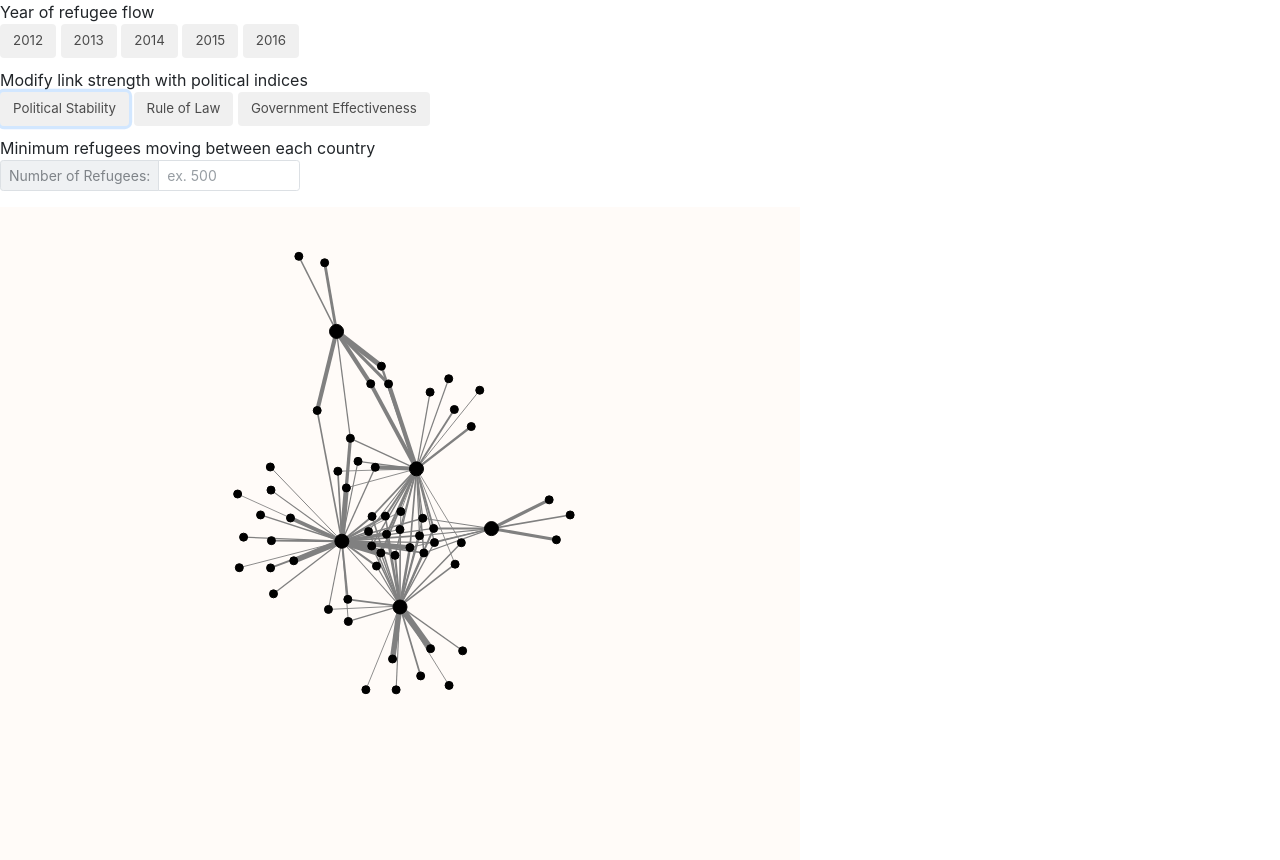
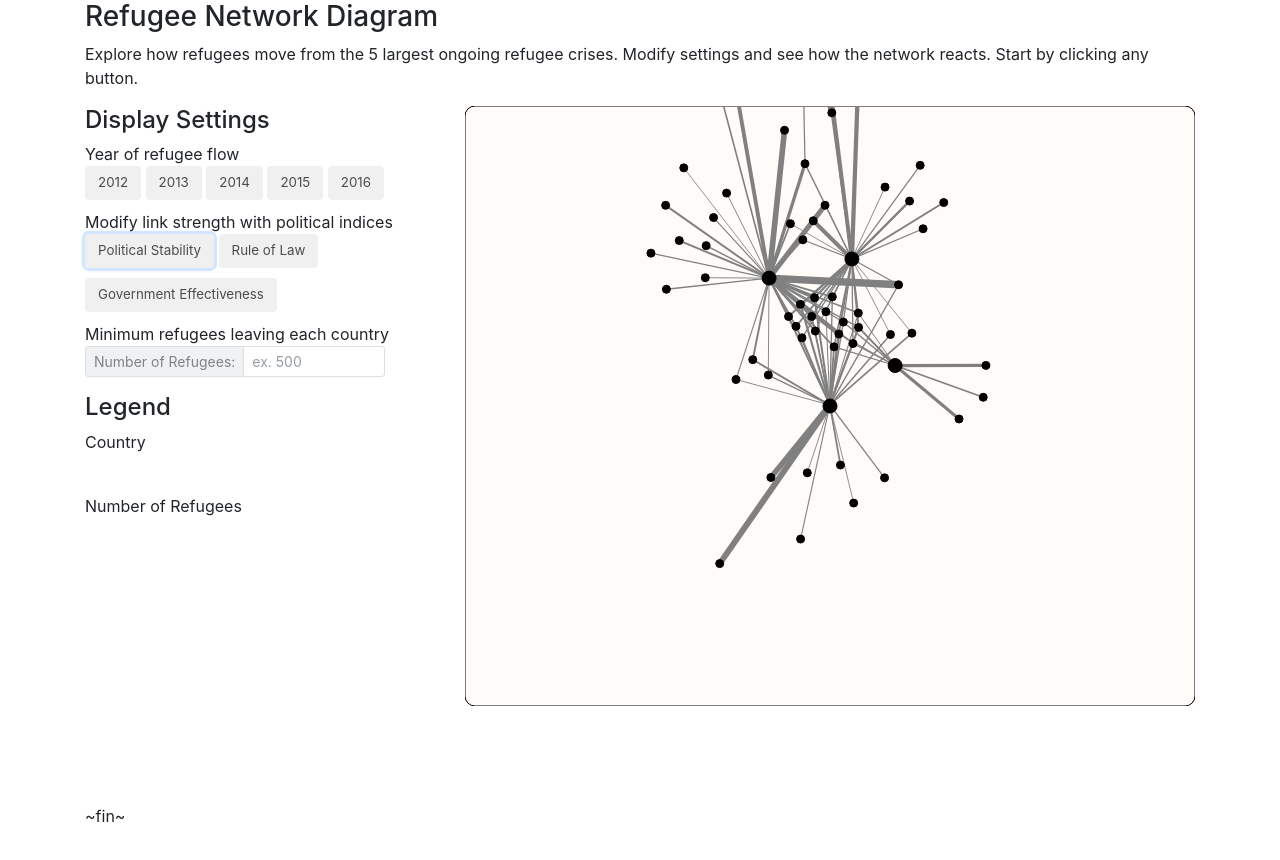
Before and after one commit to noahmcd/4.032_Final_Project, a plain HTML site: page index.html in a window 1280 px wide. Both pictures are taken after a click on the button "Political Stability". Drawn offline with nearby package versions, Linux system fonts and the light colour scheme.

Commit message:
built page layout

```diff
--- a/index.html
+++ b/index.html
@@ -6,7 +6,14 @@
         <link href="style.css" rel="stylesheet"/>
     </head>
     <body>
+        <div class="container">
             <div>
+                <h3>Refugee Network Diagram</h3>
+                <p>Explore how refugees move from the 5 largest ongoing refugee crises. Modify settings and see how the network reacts. Start by clicking any button.</p>
+            </div>
+            <div class="row">
+                <div class="col-sm-4">
+                        <h4>Display Settings</h4>
                         <div id = "yearBtn">Year of refugee flow <br>
                             <button class="btn btn-default btnYear" id="2012">2012</button>
                             <button class="btn btn-default btnYear" id="2013">2013</button>
@@ -19,20 +26,32 @@
                             <button class="btn btn-default btnPol" id="Rule of Law: Estimate">Rule of Law</button>
                             <button class="btn btn-default btnPol" id="Government Effectiveness: Estimate">Government Effectiveness</button>
                         </div>
-            <!--<div class="slidecontainer">Select minimum refugees moving between each country <br>
-                <input type="range" min="0" max="100" value="50" class="slider">
-            </div>-->
-            Minimum refugees moving between each country <br>
+                        Minimum refugees leaving each country <br>
                         <div class="input-group input-group-sm mb-3">
                             <div class="input-group-prepend">
                                 <span class="input-group-text" >Number of Refugees:</span>
                             </div>
                             <input type="number" min="1" max="" placeholder="ex. 500" class="form-control" id="input1">
                         </div>
+
+                        <h4>Legend</h4>
+                        <div>
+                            <p>Country</p>
+                            <br>
+                            <p>Number of Refugees</p>
+                            <svg id="legend"></svg>
+                        </div>
+
+                </div>
+                <div class="col-sm-8">
                     <div id = "svg"></div>
+                </div>
+            </div>
+            <br>
+            <p>~fin~</p>
         </div>
 
         <script src="https://d3js.org/d3.v4.min.js"></script>
-        <script src = "script.js"></script>
+        <script src = "network_script.js"></script>
     </body>
 </html>
--- /dev/null
+++ b/network_script.js
@@ -0,0 +1,228 @@
+var width = d3.select("#svg").node().clientWidth;
+var height = 600;//d3.select("#svg").node().clientHeight;
+
+var svg = d3.select("#svg")
+    .append("svg")
+    .attr("width", width)
+    .attr("height", height);
+
+svg.append("rect")
+    .attr("fill", "none")
+    .attr("stroke", "black")
+    .attr("stroke-width", "1px")
+    .attr("width", width)
+    .attr("height", height)
+    .attr("rx", 10)
+    .attr("ry", 10);
+
+var queue = d3.queue()
+    .defer(d3.csv, "data/refugees_5_largest.csv", parseRefugees)
+    .defer(d3.csv, "data/nodes.csv", function(d){return{id: d.ID}})
+    .defer(d3.csv, "data/government_stability.csv", parseStability)
+    .await(network);
+
+function network(error, data, nodes, stability){
+    if(error) throw error;
+
+    //default visualization settings
+    var year = 2016;
+    var indexPol = "Political Stability and Absence of Violence/Terrorism: Estimate";
+    var numRefugees = 500
+    //var maxRefugees = d3.max(data, function(d){return d.refugee});
+    //console.log(maxRefugees);
+
+    //buttons to customize network
+    d3.selectAll(".btnYear").on("click", function(){
+        year = +this.getAttribute("id");
+        draw(year, indexPol, numRefugees);
+    });
+
+    d3.selectAll(".btnPol").on("click", function(){
+        indexPol = this.getAttribute("id");
+        draw(year, indexPol, numRefugees);
+    });
+
+    //this is a lil borked
+    d3.select(".form-control").on("input", function(){
+        numRefugees = this.value;
+        if(numRefugees>0)
+            draw(year, indexPol, numRefugees);
+    });
+
+    //initialize sim
+    var simulation = d3.forceSimulation()
+        //.velocityDecay(.6)
+        .force("link", d3.forceLink().id(function(d) { return d.id; }))
+        .force("center", d3.forceCenter(width/2, height/2))
+        .force("charge", d3.forceManyBody().strength(-120));
+
+    function draw(year, indexPol, numRefugees){
+        //restart simulation to draw updated data
+        d3.selectAll("circle").remove();
+        d3.selectAll("line").remove();
+        //simulation.stop();
+        simulation.alpha(1).restart();
+
+        //filter based on political index
+        var stable = stability.filter(function(d){
+        return(d.indicator == indexPol)});
+        //switch case filter only data corresponding to the year
+        for(var i=0; i<stable.length; i++){
+            switch(year){
+                case 2012:
+                    stable[i]={
+                    id: stable[i].id,
+                    value: stable[i].val12,
+                    indicator: stable[i].indicator
+                    };
+                    break;
+                case 2013:
+                    stable[i]={
+                    id: stable[i].id,
+                    value: stable[i].val13,
+                    indicator: stable[i].indicator
+                    };
+                    break;
+                case 2014:
+                    stable[i]={
+                    id: stable[i].id,
+                    value: stable[i].val14,
+                    indicator: stable[i].indicator
+                    };
+                    break;
+                case 2015:
+                    stable[i]={
+                    id: stable[i].id,
+                    value: stable[i].val15,
+                    indicator: stable[i].indicator
+                    };
+                    break;
+                case 2016:
+                    stable[i]={
+                    id: stable[i].id,
+                    value: stable[i].val16,
+                    indicator: stable[i].indicator
+                    };
+                    break;
+            }
+        }
+
+        //filter connections on year and number of refugees
+        var links = data.filter(function(d){return (d.year == year && d.refugee>=numRefugees)});
+
+        //modified from https://bl.ocks.org/mbostock/4062045
+        var link = svg.append("g")
+            .selectAll("line")
+            .data(links)
+            .enter().append("line")
+            .attr("stroke", "grey")
+            .attr("stroke-width", function(d){return Math.sqrt(Math.sqrt(d.refugee/1000))});
+
+        link.exit().remove();
+
+        var node = svg.append("g")
+            .selectAll("circle")
+            .data(nodes)
+            .enter().append("circle")
+            .attr("class", "node")
+            .attr("r", function(d){
+                if(d.id == "Afghanistan" || d.id == "Nigeria" || d.id == "Syrian Arab Rep." || d.id == "Somalia" || d.id == "South Sudan")
+                    return 7;
+                else return 4;
+            });
+
+        node.exit().remove();
+
+        node.append("title")
+            .text(function(d) { return d.id; });
+        //end section
+
+        //add nodes
+        simulation.nodes(nodes)
+            .on("tick", ticked);
+
+        //add links with strengths
+        var strengthScale = d3.scaleLog().domain(d3.extent(links, function(d){return d.refugee})).range([.5,1]);
+
+        //link strength based on num refugees and political indicators
+        //polSource + polSink, prob needs array index oob throw
+        simulation.force("link").links(links).strength(function(d, i){
+            //var sourceIndex = searchData(d.source.id, stable);
+            //var targetIndex = searchData(d.target.id, stable);
+            var sourceVal = 0;
+            var targetVal = 0;
+            var i = 0;
+            var foundS = false;
+            var foundT = false
+            while(i<stable.length && !(foundS && foundT)){
+                if(stable[i].id == d.source.id){
+                    sourceVal = stable[i].value;
+                    foundS = true;
+                }
+                if(stable[i].id == d.target.id){
+                    targetVal = stable[i].value;
+                    foundT = true;
+                }
+                i++;
+            }
+            //console.log(targetVal+" "+sourceVal);
+
+            return 1-Math.abs((targetVal+sourceVal))/6;
+            //strengthScale(d.refugee);
+        });
+
+
+        //modified from https://bl.ocks.org/mbostock/4062045
+        function ticked(){
+        link
+            .attr("x1", function(d) {return d.source.x})
+            .attr("y1", function(d) {return d.source.y})
+            .attr("x2", function(d) {return d.target.x})
+            .attr("y2", function(d) {return d.target.y});
+
+        nodes[0].x = width/2;
+        nodes[0].y = height/2;
+
+        node
+            .attr("cx", function(d) {return d.x})
+            .attr("cy", function(d) {return d.y});
+        }
+        //end section
+    }
+
+}
+
+//returns the index of a key in dict matching country
+/*function searchData(country, dict){
+    var i = 0;
+    var found = false;
+    while(i<dict.length || !found){
+        if(dict[i].id == country)
+            found = true;
+        else i++;
+    }
+    if(found) return i;
+    else return -1;
+}*/
+
+function parseRefugees(d){
+    return{
+        target: d.Destination,
+        source: d.Origin,
+        year: d.Year,
+        refugee: +d.Refugees,
+        asylum: +d.AsylumSeekers
+    }
+}
+
+function parseStability(d){
+    return{
+        id: d.CountryName,
+        val12: +d[2012],
+        val13: +d[2013],
+        val14: +d[2014],
+        val15: +d[2015],
+        val16: +d[2016],
+        indicator: d.SeriesName,
+    }
+}
--- a/style.css
+++ b/style.css
@@ -1,7 +1,11 @@
 #svg {
-    width: 800px;
-    height: 800px;
+    width: 100%;
+    height: 600px;
     background-color: #FFFBF8;
+}
+
+#legend {
+    height: 240px;
 }
 
 .node {
```
Lines whose indentation alone changed are shown as unchanged.
